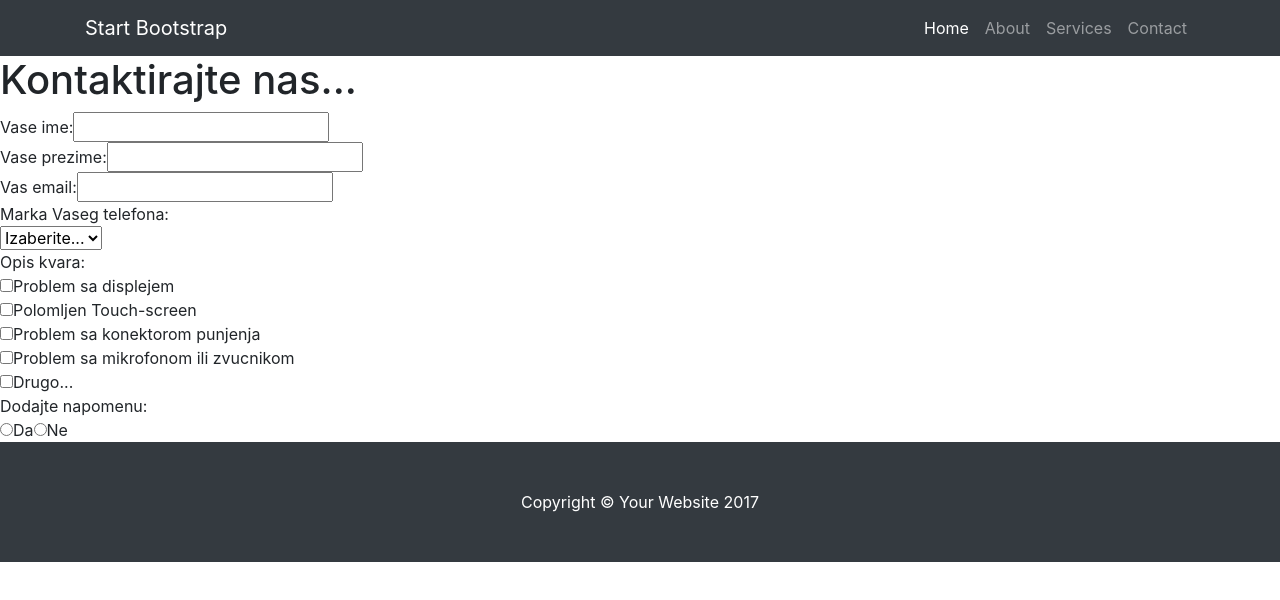
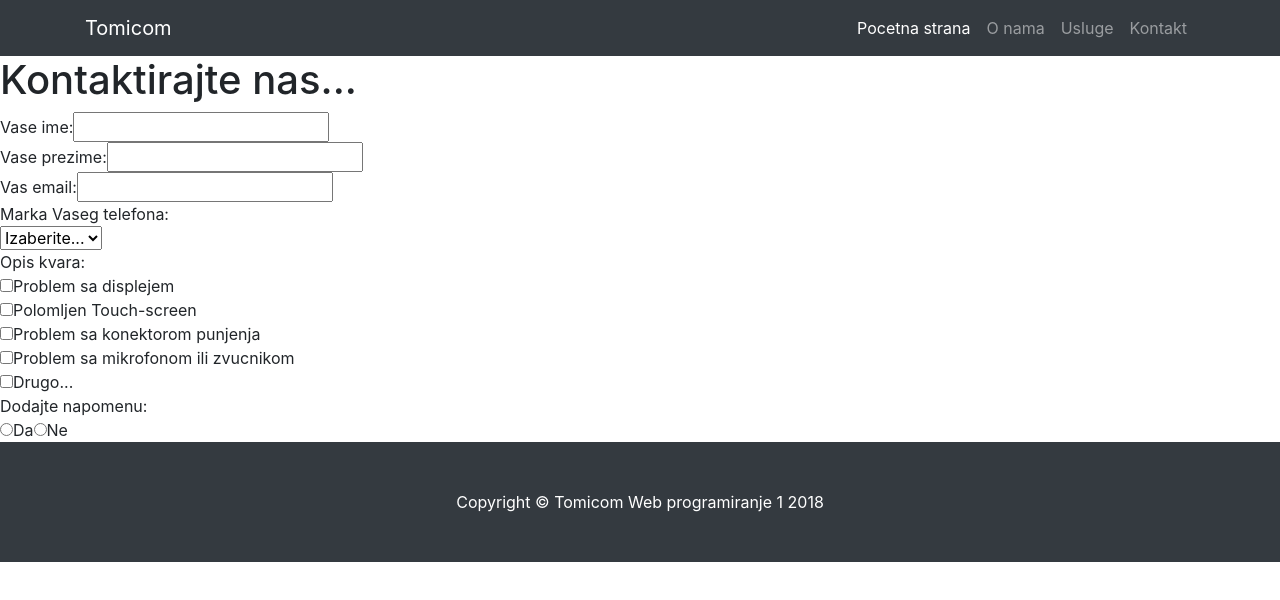
Before and after one commit to tomica95/Tomicom, a website: page contact.html in a window 1280 px wide. Drawn offline with Linux system fonts and the light colour scheme.

Commit message:
Prebacivanje na srpski

```diff
--- a/contact.html
+++ b/contact.html
@@ -5,8 +5,8 @@
 
     <meta charset="utf-8">
     <meta name="viewport" content="width=device-width, initial-scale=1, shrink-to-fit=no">
-    <meta name="description" content="">
-    <meta name="author" content="">
+    <meta name="description" content="Sajt o mobilnim telefonima">
+    <meta name="author" content="Tomicom">
 
     <title>Tomicom - servis mobilnih telefona</title>
 
@@ -23,25 +23,25 @@
     <!-- Navigation -->
     <nav class="navbar navbar-expand-lg navbar-dark bg-dark fixed-top">
       <div class="container">
-        <a class="navbar-brand" href="#">Start Bootstrap</a>
+        <a class="navbar-brand" href="index.html">Tomicom</a>
         <button class="navbar-toggler" type="button" data-toggle="collapse" data-target="#navbarResponsive" aria-controls="navbarResponsive" aria-expanded="false" aria-label="Toggle navigation">
           <span class="navbar-toggler-icon"></span>
         </button>
         <div class="collapse navbar-collapse" id="navbarResponsive">
           <ul class="navbar-nav ml-auto">
             <li class="nav-item active">
-              <a class="nav-link" href="#">Home
+              <a class="nav-link" href="index.html">Pocetna strana
                 <span class="sr-only">(current)</span>
               </a>
             </li>
             <li class="nav-item">
-              <a class="nav-link" href="#">About</a>
+              <a class="nav-link" href="#">O nama</a>
             </li>
             <li class="nav-item">
-              <a class="nav-link" href="#">Services</a>
+              <a class="nav-link" href="#">Usluge</a>
             </li>
             <li class="nav-item">
-              <a class="nav-link" href="contact.html">Contact</a>
+              <a class="nav-link" href="contact.html">Kontakt</a>
             </li>
           </ul>
         </div>
@@ -65,7 +65,7 @@
     <!-- Footer -->
     <footer class="py-5 bg-dark">
       <div class="container">
-        <p class="m-0 text-center text-white">Copyright &copy; Your Website 2017</p>
+        <p class="m-0 text-center text-white">Copyright &copy; Tomicom Web programiranje 1 2018</p>
       </div>
       <!-- /.container -->
     </footer>
--- a/js/main.js
+++ b/js/main.js
@@ -10,6 +10,14 @@ window.addEventListener('load',puniDdl);
 window.addEventListener('load',puniChb);
 
 window.addEventListener('load',puniRb);
+
+var svi = document.getElementsByName('rb');
+
+for(var i=0; i<svi.length; i++){
+
+	svi[i].addEventListener('click',radRb);
+
+}
 
 
 
@@ -126,3 +134,10 @@ function puniChb(){
 	document.getElementById('radiji').innerHTML=primac;
 
 	}
+
+	function radRb(){
+
+
+		console.log("sdadsa");
+
+	}
```
Also changed, not shown: index.html (+8 -9 lines).
